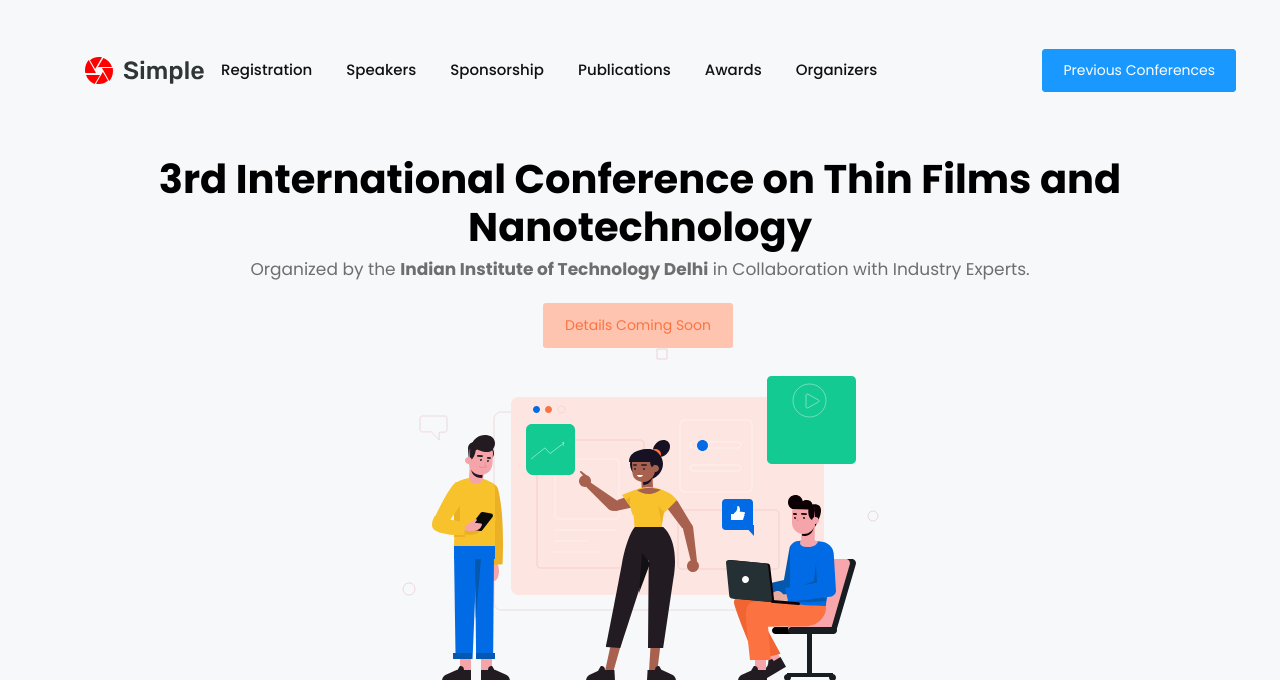
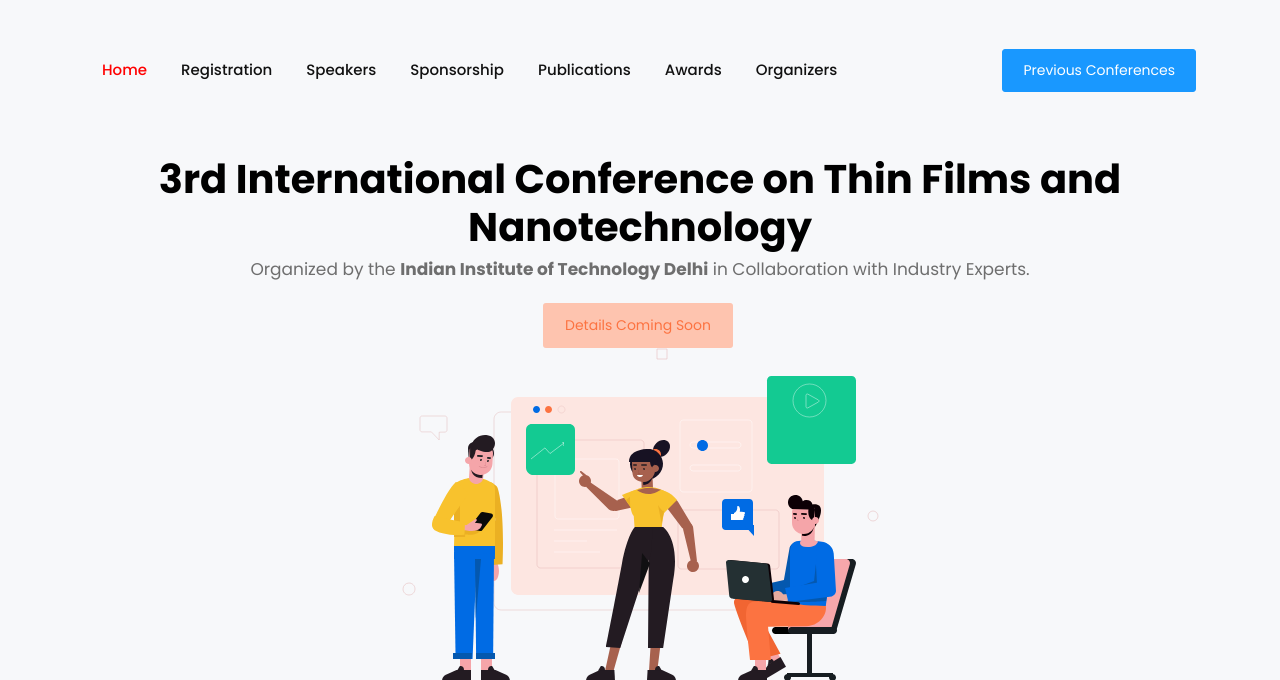
Before and after one commit to ictn-klc-2025/ictn2025, a Django app: page / in a window 1280 px wide. Shown: the top 680 px of the page. Run offline with Django 4.2, Linux system fonts and the light colour scheme; some libraries are stand-ins or nearby versions.

Commit message:
editing template

```diff
--- a/templates/base.html
+++ b/templates/base.html
@@ -18,7 +18,7 @@
     <nav class="navbar navbar-expand-lg pl-3 pl-sm-0" id="navbar">
     <div class="container">
       <div class="navbar-brand-wrapper d-flex w-100">
-        <img src="{% static 'assets/images/Group2.svg' %}" alt="">
+        <!-- <img src="{% static 'assets/images/Group2.svg' %}" alt=""> -->
         <button class="navbar-toggler ml-auto" type="button" data-toggle="collapse" data-target="#navbarSupportedContent" aria-controls="navbarSupportedContent" aria-expanded="false" aria-label="Toggle navigation">
           <span class="mdi mdi-menu navbar-toggler-icon"></span>
         </button>
@@ -27,14 +27,14 @@
         <ul class="navbar-nav align-items-lg-center align-items-start ml-auto">
           <li class="d-flex align-items-center justify-content-between pl-4 pl-lg-0">
             <div class="navbar-collapse-logo">
-              <img src="{% static 'assets/images/Group2.svg' %}" alt="">
+              <!-- <img src="{% static 'assets/images/Group2.svg' %}" alt=""> -->
             </div>
             <button class="navbar-toggler close-button" type="button" data-toggle="collapse" data-target="#navbarSupportedContent" aria-controls="navbarSupportedContent" aria-expanded="false" aria-label="Toggle navigation">
               <span class="mdi mdi-close navbar-toggler-icon pl-5"></span>
             </button>
           </li>
           <li class="nav-item">
-            <!-- <a class="nav-link" href="#header-section">Home <span class="sr-only">(current)</span></a> -->
+            <a class="nav-link" href="#header-section">Home <span class="sr-only">(current)</span></a>
           </li>
           <li class="nav-item">
             <a class="nav-link" href="#features-section">Registration</a>
@@ -78,7 +78,7 @@
   </div>
 
   <div class="content-wrapper">
-    <div class="container" style="min-height: 500px;">
+    <div class="container" style="min-height: 1000px;">
       {% comment %}
       <section class="features-overview" id="features-section" >
         <div class="content-header">
```
